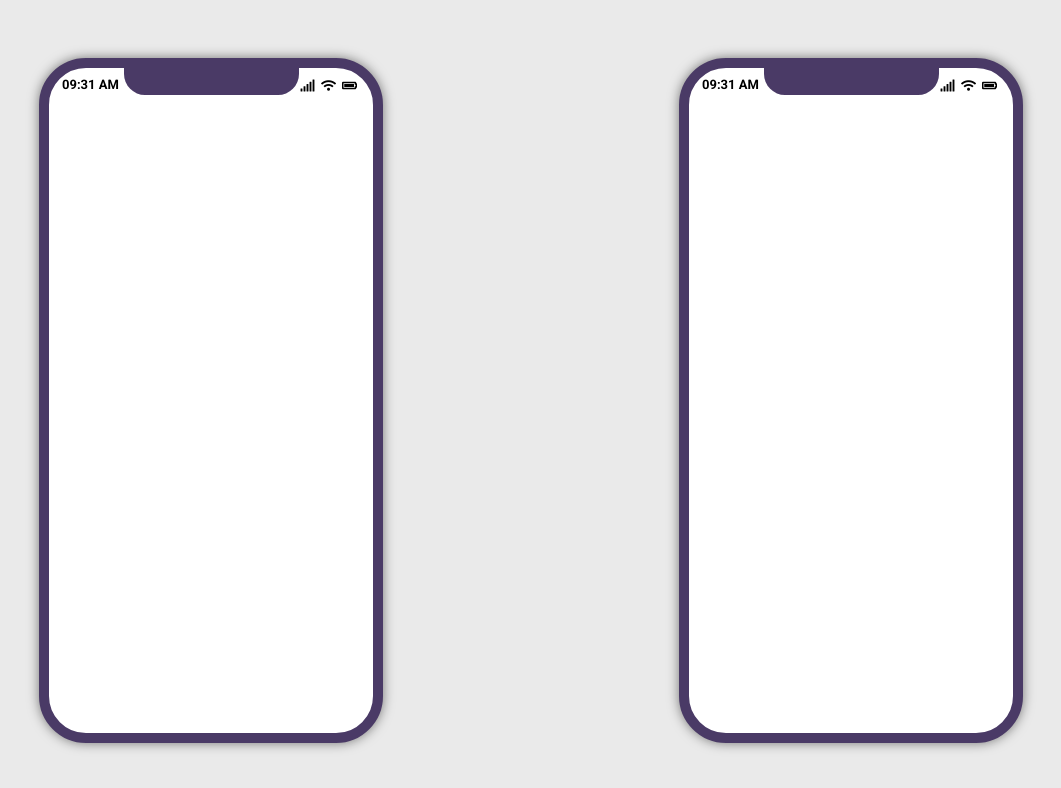
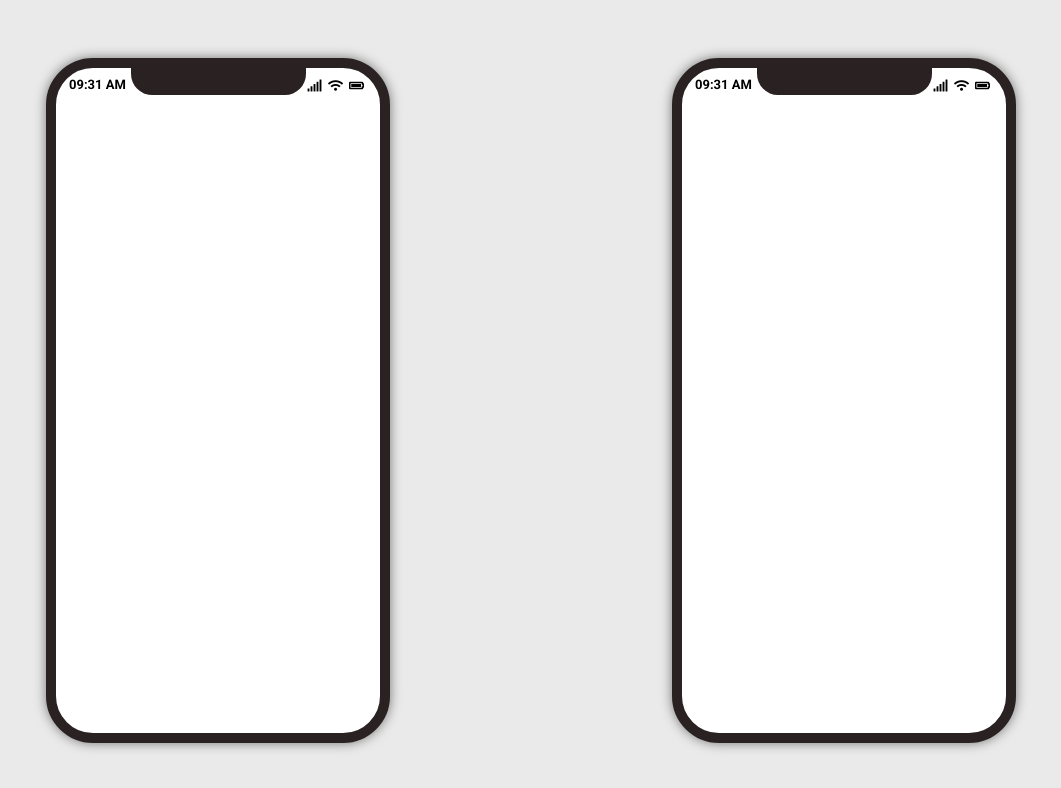
Before and after one commit to sheikalthaf/iphone-design-shell, a plain HTML site: page index.html in a window 1280 px wide. Shown: the whole page, without its empty margins (109-1170 px from the left). Drawn offline with Linux system fonts and the light colour scheme.

Commit message:
come css added to container

```diff
--- a/main.scss
+++ b/main.scss
@@ -1,4 +1,5 @@
-$phoneColor: #4a3a66;
+$phoneColor: #2a2222;
+// $phoneColor: #4a3a66;
 
 body {
     margin: 0 auto;
@@ -7,11 +8,13 @@ body {
 }
 
 .mobileContainer {
-    height: 100vh;
+    min-height: 100vh;
     background: #eaeaea;
     display: flex;
     align-items: center;
     justify-content: space-around;
+    padding: 14px;
+    box-sizing: border-box;
 
     .mobile {
         background: white;
```
Also changed, not shown: main.css, main.min.css.
